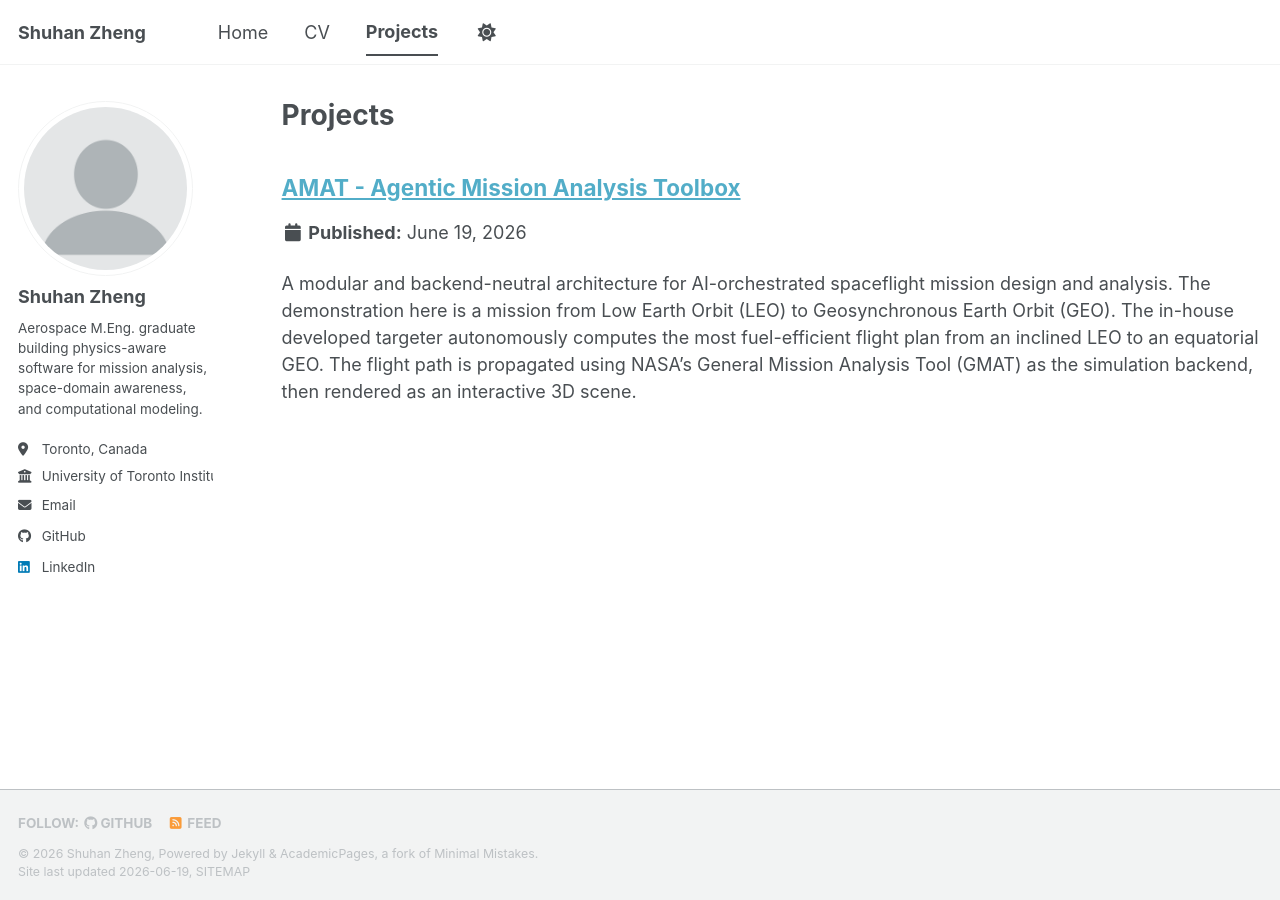
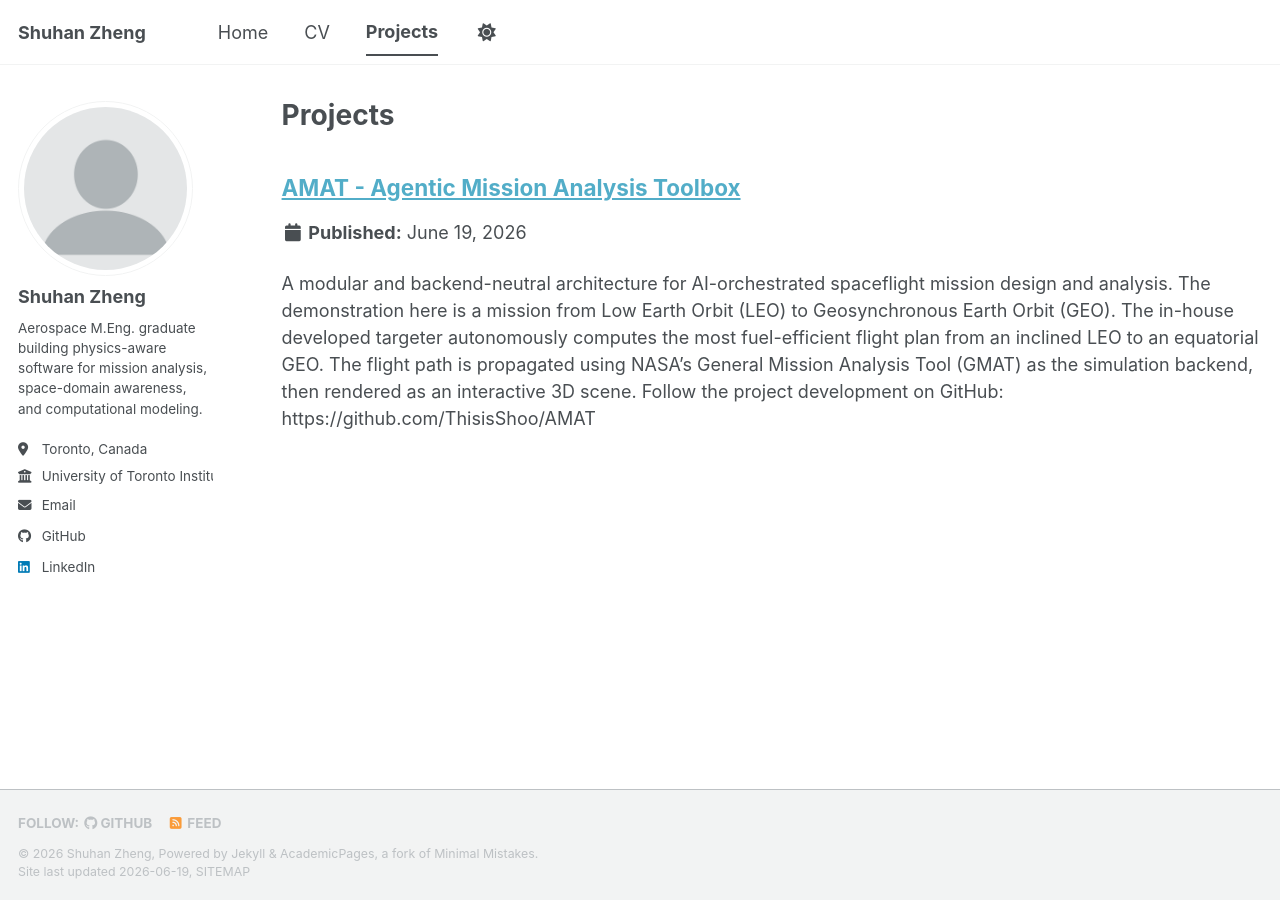
Before and after one commit to ThisisShoo/thisisshoo.github.io, a Jekyll site: the page built from _pages/portfolio.html, in a window 1280 px wide. Built offline with Jekyll 4.4.1, drawn with Linux system fonts in a browser that asks for light colours; a script bundle is joined from its source files by our own code; library files that are not in the unit come from our copies.

Commit message:
Forgot to add the github link lol

```diff
--- a/_portfolio/amat.md
+++ b/_portfolio/amat.md
@@ -1,6 +1,6 @@
 ---
 title: "AMAT - Agentic Mission Analysis Toolbox"
-excerpt: "A modular and backend-neutral architecture for AI-orchestrated spaceflight mission design and analysis. The demonstration here is a mission from Low Earth Orbit (LEO) to Geosynchronous Earth Orbit (GEO). The in-house developed targeter autonomously computes the most fuel-efficient flight plan from an inclined LEO to an equatorial GEO. The flight path is propagated using NASA's General Mission Analysis Tool (GMAT) as the simulation backend, then rendered as an interactive 3D scene."
+excerpt: "A modular and backend-neutral architecture for AI-orchestrated spaceflight mission design and analysis. The demonstration here is a mission from Low Earth Orbit (LEO) to Geosynchronous Earth Orbit (GEO). The in-house developed targeter autonomously computes the most fuel-efficient flight plan from an inclined LEO to an equatorial GEO. The flight path is propagated using NASA's General Mission Analysis Tool (GMAT) as the simulation backend, then rendered as an interactive 3D scene. \n Follow the project development on GitHub: https://github.com/ThisisShoo/AMAT"
 collection: portfolio
 layout: single
 permalink: /portfolio/amat/
```
